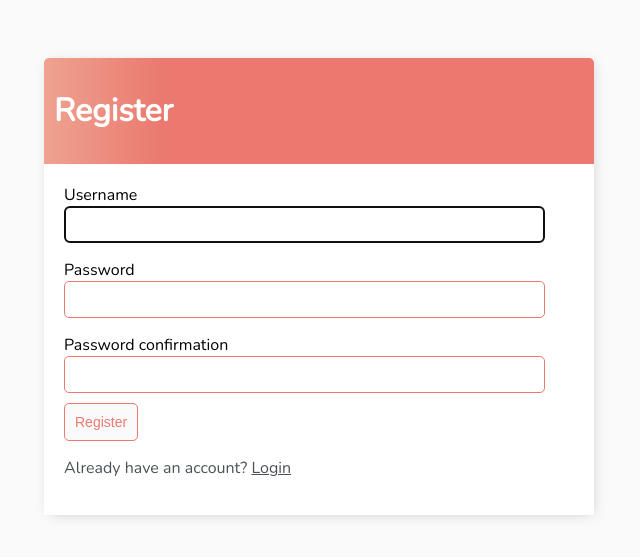
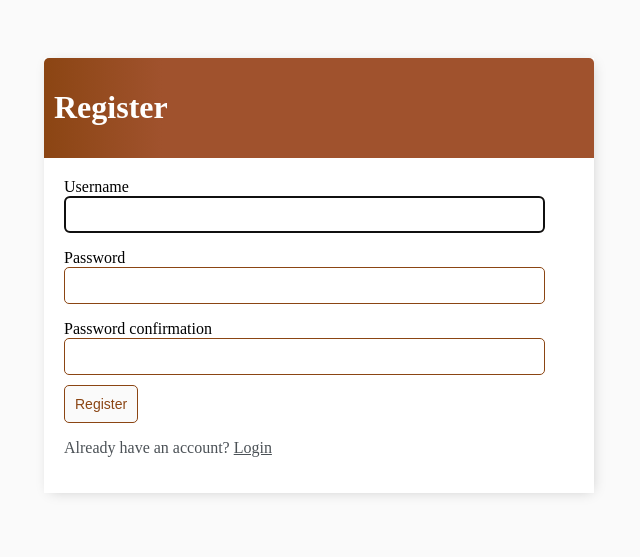
Before and after one commit to sudoc0ff33/todo_list, a Django app: page /register/ in a window 1280 px wide. Shown: the top 557 px of the page, without its empty margins (321-961 px from the left). Run offline with Django 4.2, Linux system fonts and the light colour scheme.

Commit message:
update main
change color

```diff
--- a/base/templates/base/main.html
+++ b/base/templates/base/main.html
@@ -14,7 +14,7 @@
         <style>
             body{
                 background-color: #fafafa;
-                font-family: 'Nunito', sans-serif;
+                font-family: 'Times New Roman', Times, serif;
                 padding-top: 50px;
 
             }
@@ -51,7 +51,7 @@
                 color: #fff;
                 padding: 10px;
                 border-radius: 5px 5px 0 0;
-                background: linear-gradient(90deg, #eea390, #eb796f, 43%, #eb796f 100%);
+                background: linear-gradient(90deg, #8B4513, #A0522D, 43%, #A0522D 100%);
 
             }
 
@@ -96,7 +96,7 @@
             .delete-link {
                 text-decoration: none;
                 font-weight: 900;
-                color: #cf4949;
+                color: #8B4513;
                 font-size: 22px;
                 line-height: 0;
             }
@@ -109,16 +109,16 @@
             }
 
             #add-link {
-                color: #eb796f;
+                color: #8B4513;
                 text-decoration: none;
                 font-size: 42px;
-                text-shadow: 1px 1px #81413b;
+                text-shadow: 1px 1px #8B4513;
             }
 
             input[type=text],
             input[type=password],
             textarea{
-                border: 1px solid #eb796f;
+                border: 1px solid #8B4513;
                 border-radius: 5px;
                 padding: 10px;
                 width: 90%;
@@ -130,9 +130,9 @@
             }
 
             .button {
-                border: 1px solid #eb796f;
+                border: 1px solid #8B4513;
                 background-color: #fafafa;
-                color: #eb796f;
+                color: #8B4513;
                 padding: 10px;
                 font-size: 14px;
                 border-radius: 5px;
```
Also changed, not shown: db.sqlite3.
